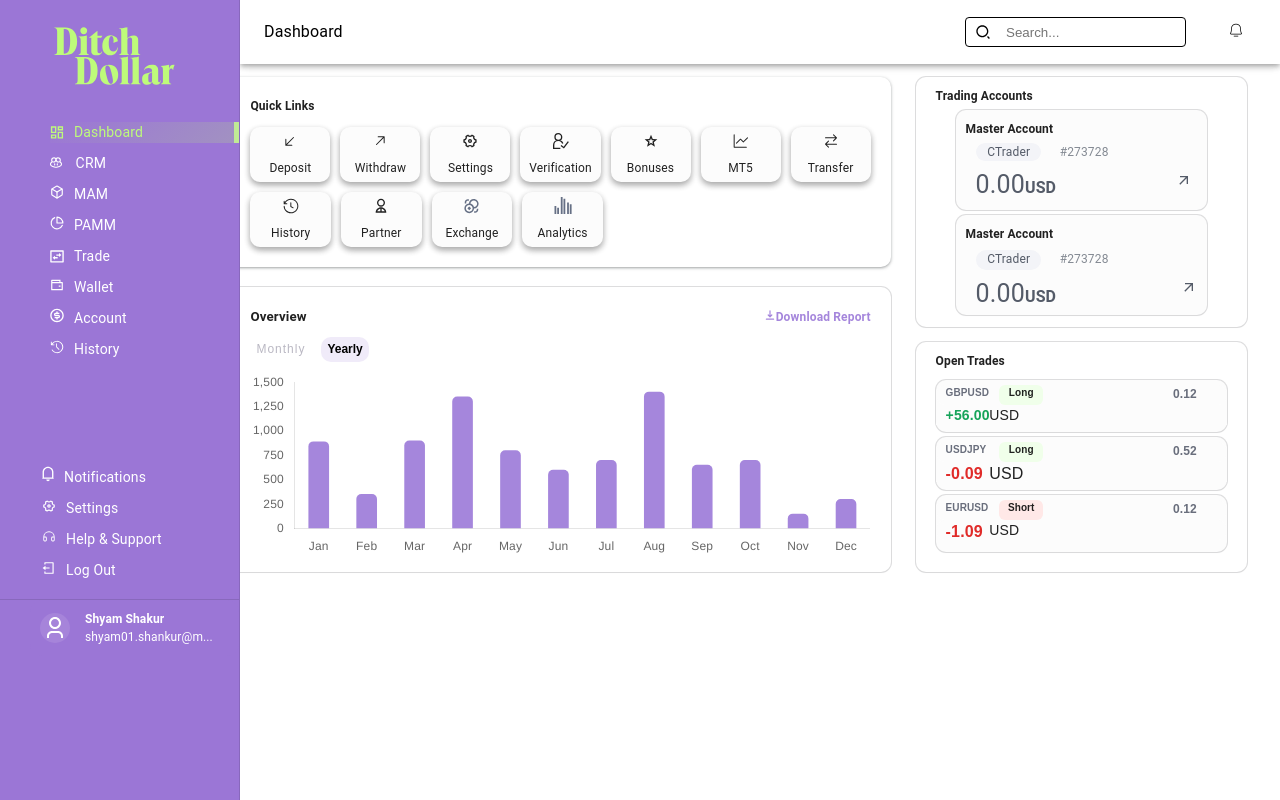
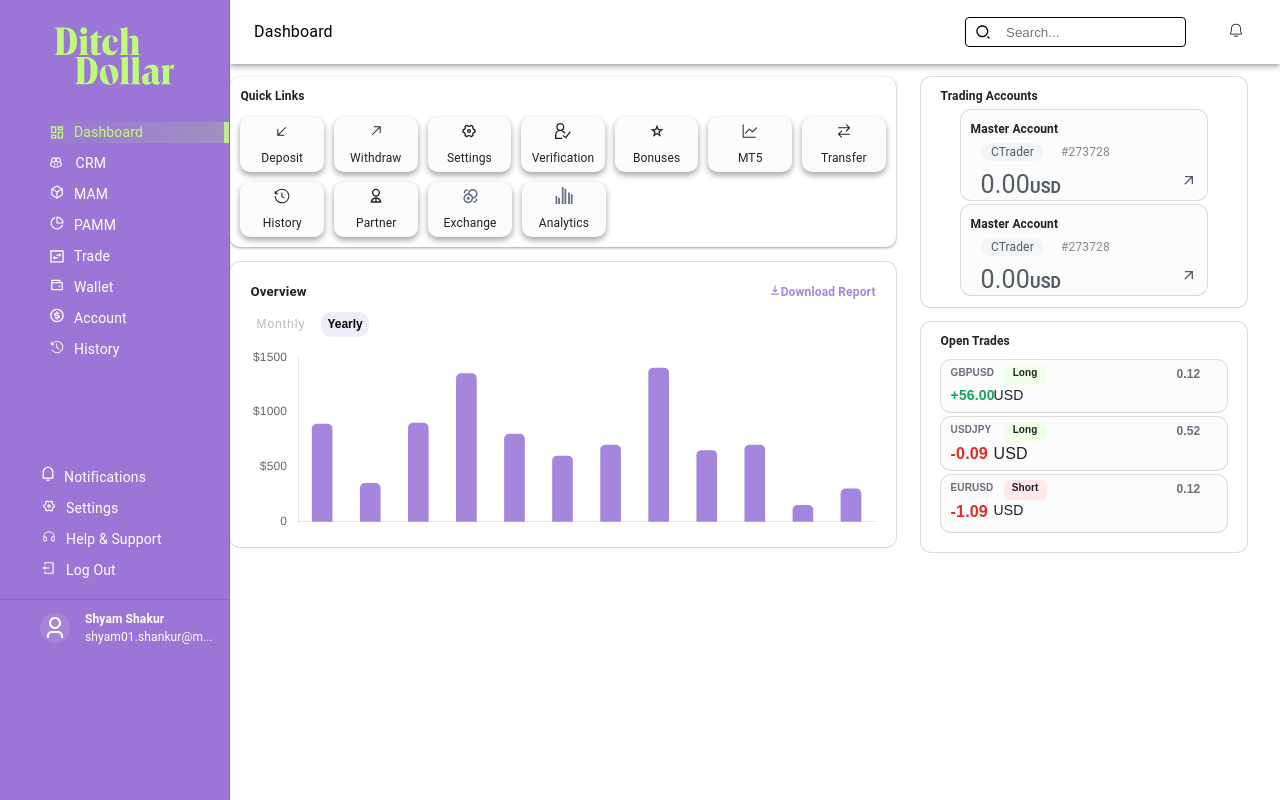
Before and after one commit to minime031296/infinite-tutelage-assignment, a React (Vite) app in the folder assignment/: page / in a window 1280 px wide. Built offline with nearby package versions, Linux system fonts and the light colour scheme.

Commit message:
updated code

```diff
--- a/assignment/src/App.jsx
+++ b/assignment/src/App.jsx
@@ -1,20 +1,18 @@
-import { useState } from 'react'
-import reactLogo from './assets/react.svg'
-import viteLogo from '/vite.svg'
-import './App.css'
-import Sidebar from './component/Sidebar'
-import Main from './component/Main'
-
+import { Box } from '@mui/material';
+import Sidebar from './component/Sidebar';
+import Main from './component/Main';
 
 function App() {
-
-
   return (
     <>
-     <Sidebar/>
-     <Main/>
+      <Box
+
+      >
+        <Sidebar sx={{ flex: { xs: '1 1 100%', sm: '1 1 30%' } }} />  {/* Sidebar takes full width on small screens, 30% on tablets and desktops */}
+        <Main sx={{ flex: { xs: '1 1 100%', sm: '1 1 70%' } }} />  {/* Main takes full width on small screens, 70% on tablets and desktops */}
+      </Box>
     </>
   )
 }
 
-export default App
+export default App;
--- a/assignment/src/component/Graph.jsx
+++ b/assignment/src/component/Graph.jsx
@@ -1,7 +1,7 @@
 import React from 'react';
 import { Bar } from 'react-chartjs-2';
 import { Chart as ChartJS, CategoryScale, LinearScale, BarElement, Title, Tooltip, Legend } from 'chart.js';
-import { HiDownload  } from "react-icons/hi";
+import { HiDownload } from "react-icons/hi";
 
 ChartJS.register(CategoryScale, LinearScale, BarElement, Title, Tooltip, Legend);
 
@@ -35,14 +35,22 @@ const Graph = () => {
         grid: {
           display: false,
         },
+        ticks: {
+          display: false,
+        },
       },
       y: {
         beginAtZero: true,
         grid: {
           color: '',
+          display: false,
         },
         ticks: {
-          stepSize: 250,
+          stepSize: 500,
+          callback: function(value) {
+            if(value === 0) return '0'
+            return `$${value}`;
+          }
         },
       },
     },
@@ -52,8 +60,10 @@ const Graph = () => {
     <div style={{ height: "100%", width: "100%", padding: '0px', backgroundColor: "" }}>
       <div style={{ display: 'flex', justifyContent: 'space-between', alignItems: 'center' }}>
         <h5 style={{ margin: '0' }}>Overview</h5>
-        <a href="#" style={{ textDecoration: 'none', color: '#A586DC', fontWeight: 'bold', fontSize:"12px" }}><HiDownload  />
-        Download Report</a>
+        <a href="#" style={{ textDecoration: 'none', color: '#A586DC', fontWeight: 'bold', fontSize:"12px" }}>
+          <HiDownload />
+          Download Report
+        </a>
       </div>
       <div style={{ display: 'flex', gap: '10px', marginBottom: '10px', marginTop: '10px' }}>
         <button style={{ backgroundColor: 'transparent', border: 'none', fontSize: '12px', color: '#bab8c3', letterSpacing:"1px" }}>Monthly</button>
--- a/assignment/src/component/Main.jsx
+++ b/assignment/src/component/Main.jsx
@@ -27,10 +27,9 @@ const Main = () => {
         gridTemplateColumns: "2fr 1fr",
         gridTemplateRows: "1fr 2fr",
         gap: "5px",
-        backgroundColor:"white"
+        backgroundColor:"white",
     }}
     >
-
 
     <Box
         sx={{
@@ -39,11 +38,9 @@ const Main = () => {
           gridColumn: "1 / 2",
           gridRow: "1 / 2",
           borderRadius: "10px",
-          height:"190px",
+          height:"170px",
           boxShadow: "rgba(60, 64, 67, 0.3) 0px 1px 2px 0px, rgba(60, 64, 67, 0.15) 0px 1px 3px 1px",
-          padding: "20px",
-
-
+          padding: "10px",
         }}
       >
         <Typography sx={{fontSize:"12px", fontWeight:"bold"}}>
@@ -209,156 +206,153 @@ const Main = () => {
   sx={{
     border: "",
     backgroundColor: "white",
-            ml:"20px",
-            mr:"20px",
-            height: "250px",
+    ml: { xs: "10px", md: "20px" },
+    mr: { xs: "10px", md: "20px" },
+    height: { xs: "auto", md: "230px" },
     borderRadius: "10px",
-            padding: "20px",
+    padding: { xs: "10px", md: "20px" },
     display:"flex",
     flexDirection:"column",
     gap:"5px",
-            boxShadow: "rgba(0, 0, 0, 0.02) 0px 1px 3px 0px, rgba(27, 31, 35, 0.15) 0px 0px 0px 1px"
+    boxShadow: "rgba(0, 0, 0, 0.02) 0px 1px 3px 0px, rgba(27, 31, 35, 0.15) 0px 0px 0px 1px",
   }}
 >
-        <Typography  sx={{fontSize:"12px", fontWeight:"bold",mt:"-10px"}}>
+  <Typography sx={{ fontSize: { xs: "10px", md: "12px" }, fontWeight: "bold", mt: { xs: "0px", md: "-10px" } }}>
     Trading Accounts
   </Typography>
 
+ {/* First box */}
   <Box
     sx={{
       border: "",
       backgroundColor: "#fcfcfc",
-                ml:"20px",
-                mr:"20px",
-                height: "100px",
+      ml: { xs: "10px", md: "20px" },
+      mr: { xs: "10px", md: "20px" },
+      height: "90px",
       borderRadius: "10px",
       padding: "10px",
-                display:"flex",
-                flexDirection:"column",
+      display: "flex",
+      flexDirection: "column",
       boxShadow: "rgba(0, 0, 0, 0.02) 0px 1px 3px 0px, rgba(27, 31, 35, 0.15) 0px 0px 0px 1px"
     }}
   >
-
-            <Box
-                sx={{
+    <Box sx={{
       border: "",
       backgroundColor: "",
-                    mr:"70px",
+      mr: { xs: "30px", md: "70px" },
       height: "20px",
-                    display:"flex",
-                    flexDirection:"column"
-                }}
-            >
-            <Typography  sx={{fontSize:"12px", fontWeight:"bold"}}>
+      display: "flex",
+      flexDirection: "column"
+    }}>
+      <Typography sx={{ fontSize: { xs: "10px", md: "12px" }, fontWeight: "bold" }}>
         Master Account
       </Typography>
     </Box>
-            <Box
-                sx={{
+
+    <Box sx={{
       border: "",
       backgroundColor: "",
-                    mt:"5px",
-                    mr:"70px",
+      mt: "5px",
+      mr: { xs: "30px", md: "70px" },
       height: "20px",
-                    display:"flex",
-                    flexDirection:"row",
-                    justifyContent:"space-evenly"
-                }}
-            >
-                <Box sx={{border:"", fontSize:"12px",textAlign:"center",height:"100%",width:"40%",borderRadius:"10px", backgroundColor:"#f3f4f8", color:"#545b68" }}>CTrader</Box>
-                <Box sx={{border:"", fontSize:"12px",textAlign:"center",color:"#838992",height:"100%",width:"40%", }}>#273728</Box>
+      display: "flex",
+      flexDirection: "row",
+      justifyContent: "space-evenly"
+    }}>
+      <Box sx={{ border: "", fontSize: { xs: "10px", md: "12px" }, textAlign: "center", height: "100%", width: "40%", borderRadius: "10px", backgroundColor: "#f3f4f8", color: "#545b68" }}>
+        CTrader
       </Box>
-
-            <Box
-                sx={{
-                    border: "",
-                    backgroundColor: "",
-                    mt:"5px",
-                    width:"50%",
-                    height: "35px",
-                    display:"flex",
-                    flexDirection:"row",
-
-                }}
-            >
-                <Box sx={{border:"", ml:"10px",fontSize:"25px",textAlign:"center",height:"100%", backgroundColor:"", color:"#545b68" }}>0.00</Box>
-                <Box sx={{border:"", fontSize:"16px",textAlign:"center",height:"100%", backgroundColor:"", color:"#545b68" }}>
-                  <Typography sx={{mt:'10px', fontWeight:"bold"}}>USD</Typography>
-                </Box>
-                <Box sx={{border:"", fontSize:"16px",textAlign:"center",height:"100%", backgroundColor:"", color:"#545b68", ml:"90px", display:"flex", justifyContent:"center", alignItems:"center" }}>
-                  <Typography sx={{ fontWeight:"bold", ml:"30px"}}><MdArrowOutward /></Typography>
+      <Box sx={{ border: "", fontSize: { xs: "10px", md: "12px" }, textAlign: "center", color: "#838992", height: "100%", width: "40%" }}>
+        #273728
       </Box>
     </Box>
 
+    <Box sx={{
+      border: "",
+      backgroundColor: "",
+      mt: "5px",
+      width: { xs: "100%", md: "50%" },
+      height: "35px",
+      display: "flex",
+      flexDirection: "row",
+    }}>
+      <Box sx={{ border: "", ml: "10px", fontSize: { xs: "20px", md: "25px" }, textAlign: "center", height: "100%", backgroundColor: "", color: "#545b68" }}>
+        0.00
+      </Box>
+      <Box sx={{ border: "", fontSize: "16px", textAlign: "center", height: "100%", backgroundColor: "", color: "#545b68" }}>
+        <Typography sx={{ mt: { xs: '5px', md: '10px' }, fontWeight: "bold" }}>USD</Typography>
+      </Box>
+      <Box sx={{ border: "", fontSize: "16px", textAlign: "center", height: "100%", backgroundColor: "", color: "#545b68", ml: { xs: "30px", md: "90px" }, display: "flex", justifyContent: "center", alignItems: "center" }}>
+        <Typography sx={{ fontWeight: "bold", ml: "30px" }}><MdArrowOutward /></Typography>
+      </Box>
+    </Box>
   </Box>
 
+  {/* second box */}
   <Box
     sx={{
       border: "",
       backgroundColor: "#fcfcfc",
-                ml:"20px",
-                mr:"20px",
-                height: "100px",
+      ml: { xs: "10px", md: "20px" },
+      mr: { xs: "10px", md: "20px" },
+      height: "90px",
       borderRadius: "10px",
       padding: "10px",
-                display:"flex",
-                flexDirection:"column",
+      display: "flex",
+      flexDirection: "column",
       boxShadow: "rgba(0, 0, 0, 0.02) 0px 1px 3px 0px, rgba(27, 31, 35, 0.15) 0px 0px 0px 1px"
     }}
   >
-
-            <Box
-                sx={{
+    <Box sx={{
       border: "",
       backgroundColor: "",
-                    mr:"70px",
+      mr: { xs: "30px", md: "70px" },
       height: "20px",
-                    display:"flex",
-                    flexDirection:"column",
-                }}
-            >
-            <Typography  sx={{fontSize:"12px", fontWeight:"bold"}}>
+      display: "flex",
+      flexDirection: "column"
+    }}>
+      <Typography sx={{ fontSize: { xs: "10px", md: "12px" }, fontWeight: "bold" }}>
         Master Account
       </Typography>
     </Box>
-            <Box
-                sx={{
+
+    <Box sx={{
       border: "",
       backgroundColor: "",
-                    mt:"5px",
-                    mr:"70px",
+      mt: "5px",
+      mr: { xs: "30px", md: "70px" },
       height: "20px",
-                    display:"flex",
-                    flexDirection:"row",
-                    justifyContent:"space-evenly",
-
-                }}
-            >
-                <Box sx={{border:"", fontSize:"12px",textAlign:"center",height:"100%",width:"40%",borderRadius:"10px", backgroundColor:"#f3f4f8", color:"#545b68" }}>CTrader</Box>
-                <Box sx={{border:"", fontSize:"12px",textAlign:"center",color:"#838992",height:"100%",width:"40%", }}>#273728</Box>
+      display: "flex",
+      flexDirection: "row",
+      justifyContent: "space-evenly"
+    }}>
+      <Box sx={{ border: "", fontSize: { xs: "10px", md: "12px" }, textAlign: "center", height: "100%", width: "40%", borderRadius: "10px", backgroundColor: "#f3f4f8", color: "#545b68" }}>
+        CTrader
       </Box>
-
-            <Box
-                sx={{
-                    border: "",
-                    backgroundColor: "",
-                    mt:"5px",
-                    width:"50%",
-                    height: "30px",
-                    display:"flex",
-                    flexDirection:"row",
-
-                }}
-            >
-                <Box sx={{border:"", ml:"10px",fontSize:"25px",textAlign:"center",height:"100%", backgroundColor:"", color:"#545b68" }}>0.00</Box>
-                <Box sx={{border:"", fontSize:"16px",textAlign:"center",height:"100%", backgroundColor:"", color:"#545b68" }}>
-                  <Typography sx={{mt:'10px', fontWeight:"bold"}}>USD</Typography>
-                </Box>
-                <Box sx={{border:"", fontSize:"16px",textAlign:"center",height:"100%", backgroundColor:"", color:"#545b68", ml:"90px", display:"flex", justifyContent:"center", alignItems:"center" }}>
-                  <Typography sx={{ fontWeight:"bold", ml:"35px"}}><MdArrowOutward /></Typography>
+      <Box sx={{ border: "", fontSize: { xs: "10px", md: "12px" }, textAlign: "center", color: "#838992", height: "100%", width: "40%" }}>
+        #273728
       </Box>
     </Box>
 
+    <Box sx={{
+      border: "",
+      backgroundColor: "",
+      mt: "5px",
+      width: { xs: "100%", md: "50%" },
+      height: "35px",
+      display: "flex",
+      flexDirection: "row",
+    }}>
+      <Box sx={{ border: "", ml: "10px", fontSize: { xs: "20px", md: "25px" }, textAlign: "center", height: "100%", backgroundColor: "", color: "#545b68" }}>
+        0.00
+      </Box>
+      <Box sx={{ border: "", fontSize: "16px", textAlign: "center", height: "100%", backgroundColor: "", color: "#545b68" }}>
+        <Typography sx={{ mt: { xs: '5px', md: '10px' }, fontWeight: "bold" }}>USD</Typography>
+      </Box>
+      <Box sx={{ border: "", fontSize: "16px", textAlign: "center", height: "100%", backgroundColor: "", color: "#545b68", ml: { xs: "30px", md: "90px" }, display: "flex", justifyContent: "center", alignItems: "center" }}>
+        <Typography sx={{ fontWeight: "bold", ml: "30px" }}><MdArrowOutward /></Typography>
+      </Box>
+    </Box>
   </Box>
 
 </Box>
@@ -368,7 +362,7 @@ const Main = () => {
         sx={{
           border: "",
           backgroundColor: "",
-          mt:"-45px",
+          mt:"-50px",
           height: "285px",
           borderRadius: "10px",
           padding: "20px",
@@ -621,7 +615,8 @@ const Main = () => {
                 borderRadius: "10px",
                 display: "flex",
                 flexDirection: "column",
-                boxShadow: "rgba(0, 0, 0, 0.02) 0px 1px 3px 0px, rgba(27, 31, 35, 0.15) 0px 0px 0px 1px"
+                boxShadow: "rgba(0, 0, 0, 0.02) 0px 1px 3px 0px, rgba(27, 31, 35, 0.15) 0px 0px 0px 1px",
+                sm: '1 1 70%',
             }}
         >
             <Box
--- a/assignment/src/component/Sidebar.jsx
+++ b/assignment/src/component/Sidebar.jsx
@@ -9,10 +9,8 @@ import Divider from '@mui/material/Divider';
 import List from '@mui/material/List';
 import { RiLogoutBoxLine, RiSettings4Line, RiWalletLine } from "react-icons/ri";
 import { PiHeadphones, PiBellSimpleLight } from "react-icons/pi";
-import { LiaBellSolid } from "react-icons/lia";
 import { VscHistory } from "react-icons/vsc";
 import { FiBox, FiPieChart } from "react-icons/fi";
-
 import { RiSearch2Line } from "react-icons/ri";
 import image from '../assets/react.svg';
 import dashboard from '../assets/dashboard.svg'
@@ -23,7 +21,7 @@ import notification from '../assets/notification.svg'
 import './style.css';
 import User from './User';
 
-const drawerWidth = 240;
+const drawerWidth = 230;
 
 const Sidebar = () => {
   return (
```
Lines whose indentation alone changed are shown as unchanged.
